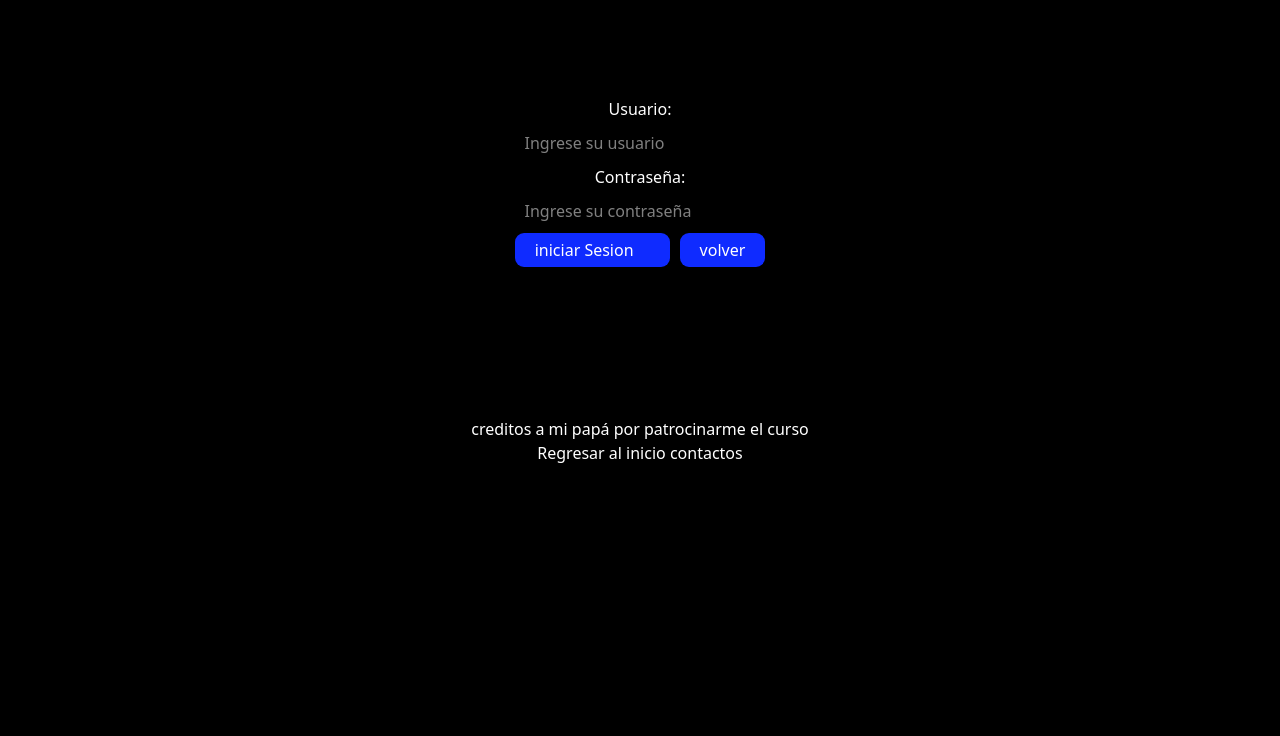
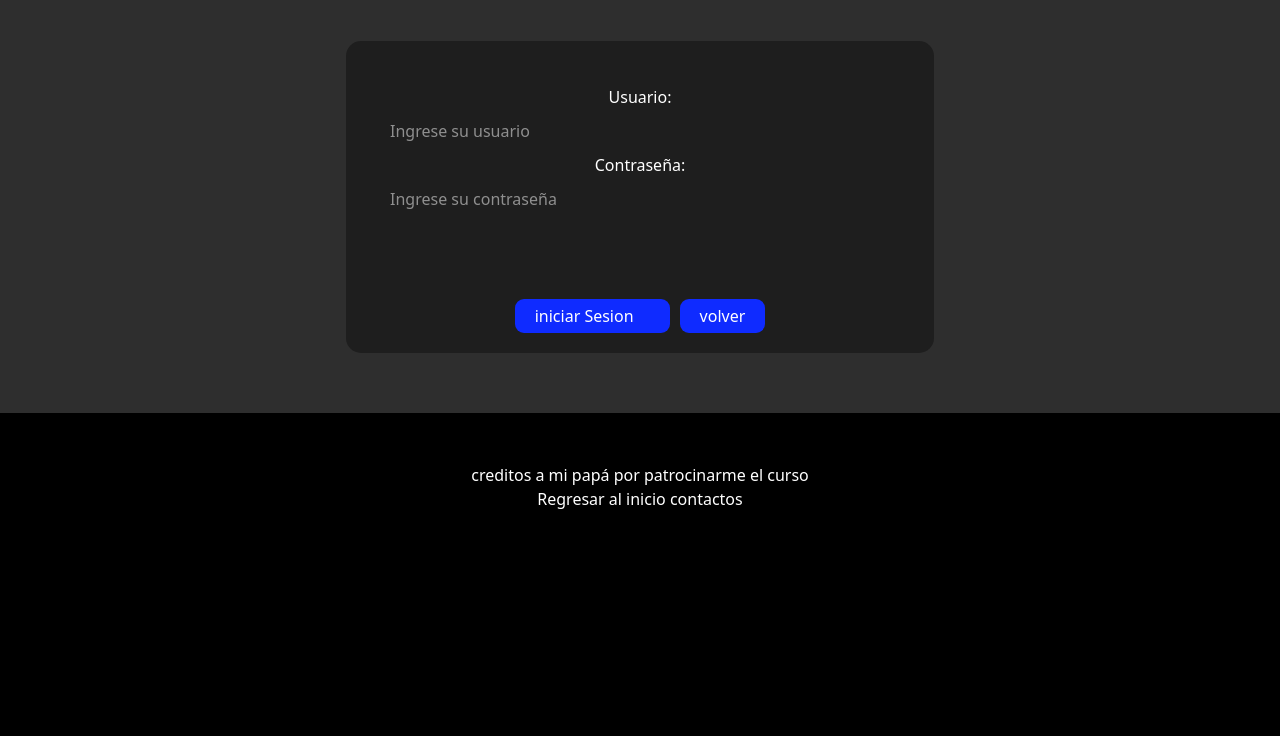
Before and after one commit to fonsitow/MyPageOne, an Astro site: page /iniciar in a window 1280 px wide. Shown: the part 64-800 px from the top of the page. Built offline with nearby package versions, Linux system fonts and the light colour scheme; Astro itself is replaced by a stand-in of ours; some icons are missing.

Commit message:
Refactor form structure and styling for improved layout and user experience

```diff
--- a/src/pages/iniciar.astro
+++ b/src/pages/iniciar.astro
@@ -12,8 +12,8 @@ import Footer from "../components/Footer.astro";
          <Icon name="cif:ve" width="32" height="32" />
       </header>
 
-      <div class="container">
-         </div>
+      <main>
+         <form class="container">
             <div class="entrada">
                <label for="usuario">Usuario:</label>
                <input
@@ -31,7 +31,7 @@ import Footer from "../components/Footer.astro";
                   placeholder="Ingrese su contraseña"
                   required
                />
-
+            </div>
             <div class="botones">
                <button class="inicar boton">
                   iniciar Sesion
@@ -39,18 +39,39 @@ import Footer from "../components/Footer.astro";
                </button>
                <a href="/"> <button class="volver boton"> volver </button> </a>
             </div>
-      </div>
+         </form>
+
+      </main>
+
 
       <Footer />
    </BasicLayout>
 
    <style>
+      main {
+         display: flex;
+         justify-content: center;
+         align-items: center;
+         padding: 60px;
+         background-color: #2e2e2e;
+      }
+      .container {
+         padding: 20px;
+         display: flex;
+         flex-direction: column;
+         width: auto;
+         gap: 64px;
+
+         background-color: #1e1e1e;
+         border-radius: 15px;
+
+      }
       .header {
          background-color: #000000;
          justify-content: center;
          align-items: center;
          display: flex;
-         flex-direction: column;
+
       }
       .inicio {
          font-size: 30px;
@@ -63,10 +84,9 @@ import Footer from "../components/Footer.astro";
          justify-content: center;
          display: flex;
          flex-direction: column;
-         background-color: rgb(0, 0, 0);
          color: #ffffff;
          gap: 10px;
-         padding: 100px;
+         padding: 24px;
       }
       .volver.boton {
          background-color: #0f2bff; /* Verde */
@@ -97,5 +117,8 @@ import Footer from "../components/Footer.astro";
       .cuerpo {
          background-color: #000000;
       }
+      input {
+         width: 500px;
+      }
    </style>
 </body>
```
Lines whose indentation alone changed are shown as unchanged.
